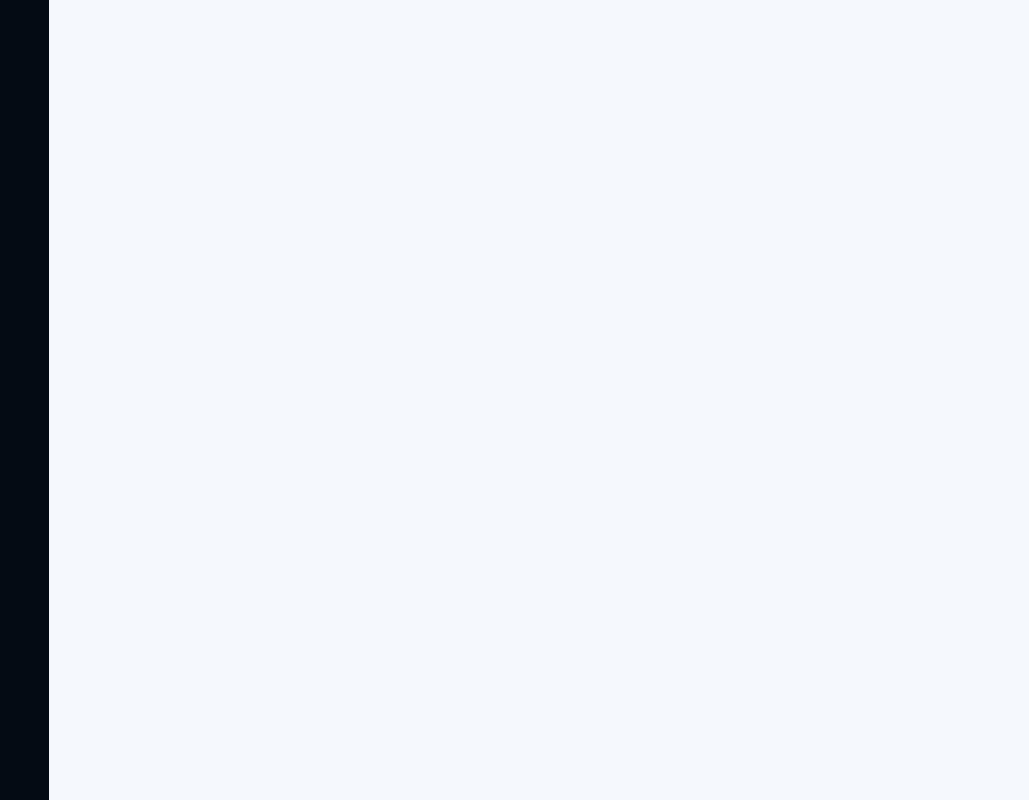
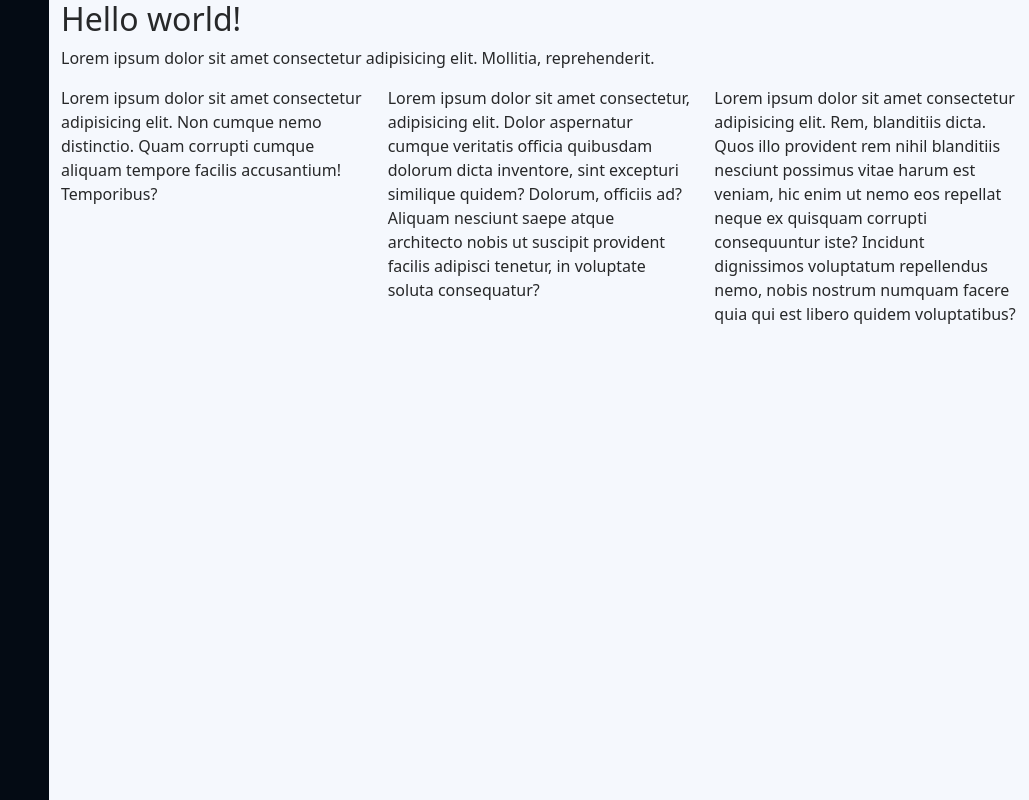
Before and after one commit to A-Dulevich/cv, a plain HTML site: page index.html in a window 1280 px wide. Shown: the whole page, without its empty margins (251-1280 px from the left). Drawn offline with nearby package versions, Linux system fonts and the light colour scheme.

Commit message:
add static content

```diff
--- a/index.html
+++ b/index.html
@@ -17,7 +17,30 @@
   <div id="app" class="container-fluid">
     <header id = "header" class="header">
     </header>
-    <main id = "cv" class="content"></main>
+    <main id = "cv" class="content">
+      <section class="row">
+        <div class="col-sm">
+          <h2>Hello world!</h2>
+        </div>
+      </section>
+      <section class="row">
+        <div class="col-sm">
+          <p>Lorem ipsum dolor sit amet consectetur adipisicing elit. Mollitia, reprehenderit. </p>
+        </div>
+      </section>
+      <section class="row">
+        <div class="col-sm">
+          <p>Lorem ipsum dolor sit amet consectetur adipisicing elit. Non cumque nemo distinctio. Quam corrupti cumque aliquam tempore facilis accusantium! Temporibus? </p>
+        </div>
+        <div class="col-sm">
+          <p>Lorem ipsum dolor sit amet consectetur, adipisicing elit. Dolor aspernatur cumque veritatis officia quibusdam dolorum dicta inventore, sint excepturi similique quidem? Dolorum, officiis ad? Aliquam nesciunt saepe atque architecto nobis ut suscipit provident facilis adipisci tenetur, in voluptate soluta consequatur? </p>
+        </div>
+        <div class="col-sm">
+          <p>Lorem ipsum dolor sit amet consectetur adipisicing elit. Rem, blanditiis dicta. Quos illo provident rem nihil blanditiis nesciunt possimus vitae harum est veniam, hic enim ut nemo eos repellat neque ex quisquam corrupti consequuntur iste? Incidunt dignissimos voluptatum repellendus nemo, nobis nostrum numquam facere quia qui est libero quidem voluptatibus? </p>
+        </div>
+      </section>
+
+    </main>
   </div>
   <script src="https://cdn.jsdelivr.net/npm/bootstrap@5.0.0-beta2/dist/js/bootstrap.bundle.min.js"
     integrity="sha384-b5kHyXgcpbZJO/tY9Ul7kGkf1S0CWuKcCD38l8YkeH8z8QjE0GmW1gYU5S9FOnJ0" crossorigin="anonymous">
--- a/main.css
+++ b/main.css
@@ -25,7 +25,7 @@ body {
     #header {
         left: -300px;
     }
-    #main {
+    #cv {
         margin-left: 0;
     }
 }
```
